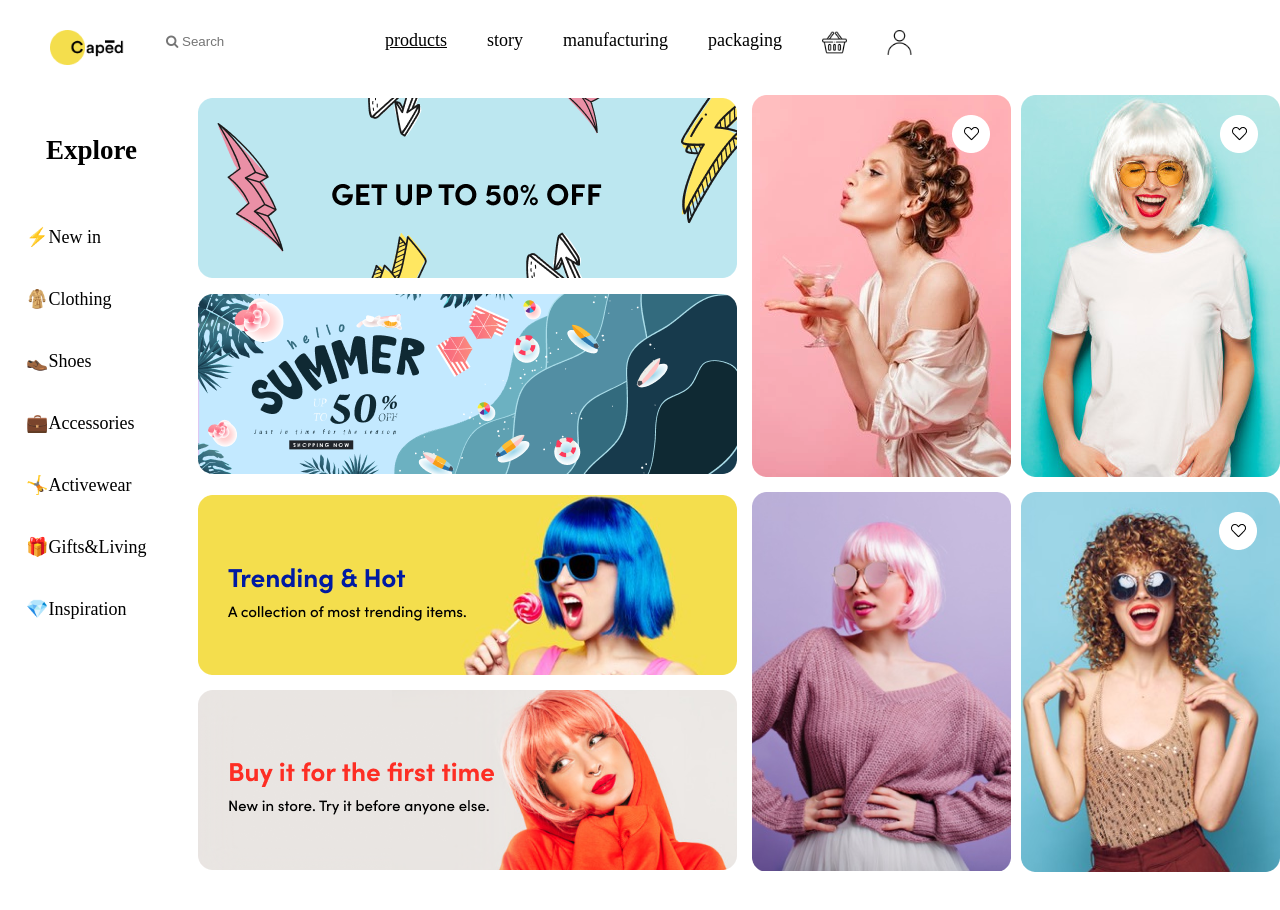
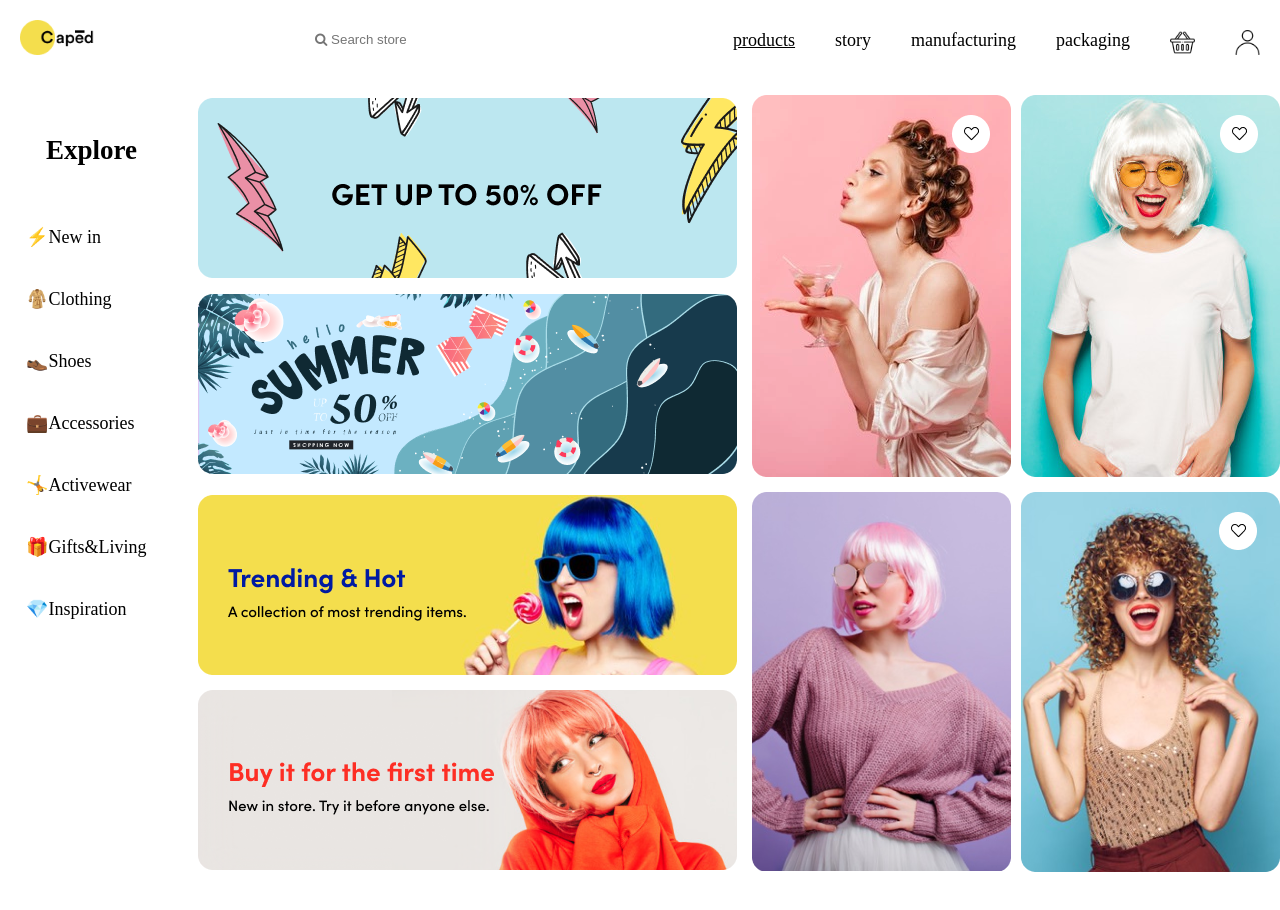
Before and after one commit to dinosavr17/Grid, a plain HTML site: page page.html in a window 1280 px wide. Drawn offline with Linux system fonts and the light colour scheme.

Commit message:
Final commit

```diff
--- a/page.css
+++ b/page.css
@@ -19,9 +19,11 @@
 .header {
     width: 100%;
     grid-area: header;
-    display: grid;
-    grid-auto-flow: row;
+    justify-content: space-between;
+    display: flex;
     padding-bottom: 10px;
+    flex-direction: row;
+    flex-flow: nowrap;
 }
 .content-1 {
     grid-area: content-1;
@@ -67,7 +69,7 @@ a {
     text-decoration: none;
     color: black;
 }
-.nav-area li a:hover{
+a:hover{
     color: dodgerblue;
     text-decoration: none;
 }
@@ -79,26 +81,29 @@ li:not(.logo) {
 h1 {
     padding: 20px;
 }
-.nav-area:not(.logo){
-    justify-self: flex-start ;
-    display: flex;
-    list-style: none;
-    align-content: center;
-    justify-content: flex-end;
-    padding: 10px;
-}
 .logo{
-    display: inline-flex;
+    margin-top: 20px;
     height: 35px;
     padding-left: 20px;
-    justify-self: flex-start;
+    margin-right: auto;
 }
 .icons {
     height: 25px;
 }
 .inp {
+    justify-self: center;
+    align-self: center;
     font-family:Arial, FontAwesome;
+    margin-top: 30px;
     border-radius: 5px;
-    size: 20px;
+    size: 50px;
     border-color: transparent;
 }
+.nav-area{
+    margin-top: 10px;
+    display: inline-flex;
+    list-style: none;
+    margin-right: auto;
+    align-content: flex-start;
+    justify-self: flex-end;
+}
--- a/page.html
+++ b/page.html
@@ -9,10 +9,14 @@
 <body>
 <div class="container">
     <header class="header">
+            <div class="nav-area1">
+                <img class="logo" src="./images/Group%201.png" alt="">
+            </div>
+                <div>
+                <input class="inp" type="text" placeholder="&#xF002; Search store"/>
+                </div>
         <nav>
             <ul class="nav-area">
-                <li> <img class="logo" src="./images/Group%201.png" alt=""></li>
-                <li><input class="inp" type="text" placeholder="&#xF002; Search"/></li>
                 <li style="text-decoration: underline;"><a href="#">products</a></li>
                 <li><a href="#">story</a></li>
                 <li><a href="#">manufacturing</a></li>
```
Also changed, not shown: index.html (+4 -4 lines).
